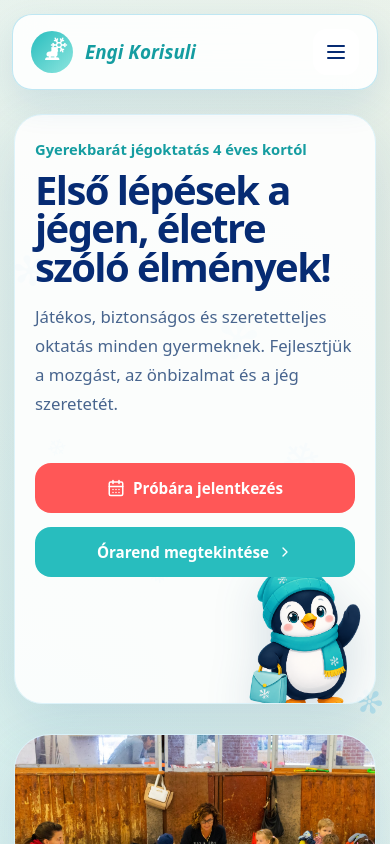
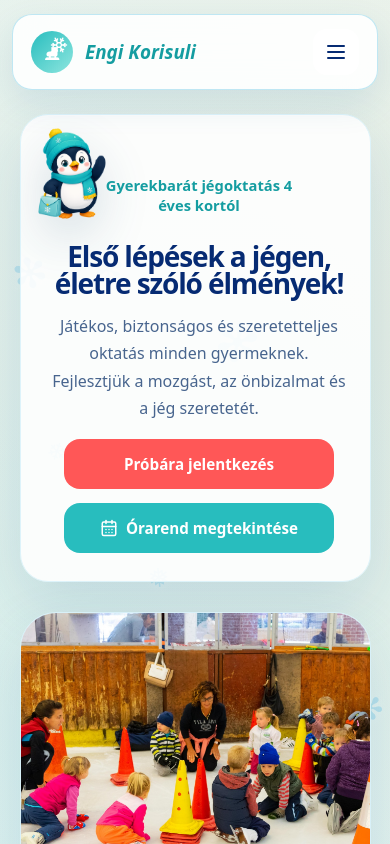
Before and after one commit to dodokrisz0312/engi-korisuli, a Next.js app: page / in a window 390 px wide. Shown: the top 844 px of the page. Built offline with nearby package versions, Linux system fonts and the light colour scheme.

Commit message:
fix hero section css

```diff
--- a/src/components/Hero.tsx
+++ b/src/components/Hero.tsx
@@ -16,10 +16,10 @@ export function Hero() {
         </p>
         <div className="hero-actions">
           <Link className="btn primary" href="/jelentkezes">
-            <CalendarDays size={18} /> Próbára jelentkezés
+            Próbára jelentkezés
           </Link>
           <Link className="btn ghost" href="/orarend">
-            Órarend megtekintése <ChevronRight size={16} />
+            <CalendarDays size={18} /> Órarend megtekintése
           </Link>
         </div>
         <Image className="hero-penguin" src={heroPenguin} alt="" aria-hidden="true" />
--- a/src/styles/base.css
+++ b/src/styles/base.css
@@ -53,24 +53,6 @@ main > footer {
 .section-shell {
   width: calc(100% - 64px);
   margin: 0 auto;
-}
-
-@media (min-width: 900px) {
-  .section-shell {
-    width: 80vw;
-  }
-}
-
-@media (max-width: 899px) {
-  .section-shell {
-    width: calc(100% - 44px);
-  }
-}
-
-@media (max-width: 640px) {
-  .section-shell {
-    width: min(100% - 28px, 520px);
-  }
 }
 
 .section-heading {
--- a/src/styles/components/Hero.css
+++ b/src/styles/components/Hero.css
@@ -24,9 +24,10 @@
   display: flex;
   flex-direction: column;
   justify-content: center;
+  gap: 24px;
   overflow: hidden;
   padding: clamp(28px, 4vw, 58px);
-  padding-right: clamp(34px, 11vw, 210px);
+  padding-right: 20px;
   border: 1px solid #ddf3fa;
   border-radius: var(--radius);
   background: var(--card);
@@ -46,13 +47,14 @@
 }
 
 .hero-copy p:not(.eyebrow) {
-  max-width: 620px;
+  max-width: 420px;
   color: var(--muted);
   font-size: clamp(1.05rem, 1.25vw, 1.2rem);
   line-height: 1.72;
 }
 
 .hero-actions {
+  width: min(460px, 72%);
   display: flex;
   flex-wrap: wrap;
   gap: 14px;
@@ -68,7 +70,7 @@
   right: 8px;
   bottom: 0px;
   z-index: 1;
-  width: clamp(120px, 15vw, 200px);
+  width: clamp(120px, 15vw, 180px);
   height: auto;
   pointer-events: none;
   filter: drop-shadow(0 18px 24px rgba(17, 69, 104, 0.16));
@@ -112,96 +114,86 @@
 }
 
 /* ==========================================================================
-   HERO VISUAL KIDS / ICONS
+   RESPONSIVE: 1200px-
    ========================================================================== */
 
-.kid {
-  position: absolute;
-  font-size: clamp(6.4rem, 12vw, 9.8rem);
-  filter: drop-shadow(0 12px 18px rgba(0, 0, 0, 0.12));
-}
-
-.kid-left {
-  left: 20%;
-  top: 20%;
-}
-
-.kid-right {
-  right: 17%;
-  top: 17%;
-}
-
-/* ==========================================================================
-   RESPONSIVE: 1180px-
-   ========================================================================== */
-
-@media (max-width: 1180px) {
-  .hero-copy {
-    padding-right: clamp(28px, 10vw, 150px);
-  }
-}
-
-/* ==========================================================================
-   RESPONSIVE: 900px-
-   ========================================================================== */
-
-@media (max-width: 900px) {
+@media (max-width: 1200px) {
   .hero {
     display: flex;
     flex-direction: column;
+    align-items: center;
     grid-template-columns: 1fr;
     padding-top: 24px;
   }
 
   .hero-copy,
   .hero-visual {
+    width: 90vw;
     min-height: 340px;
-  }
-
-  .hero-copy {
-    padding-right: 160px;
   }
 
   .hero-penguin {
     width: 150px;
   }
+
+  .hero-actions {
+    width: min(560px, 90%);
+    display: flex;
+    flex-wrap: wrap;
+    gap: 14px;
+    margin-top: 28px;
+  }
 }
 
 /* ==========================================================================
-   RESPONSIVE: 640px-
+   RESPONSIVE: 700px-
    ========================================================================== */
 
-@media (max-width: 640px) {
+@media (max-width: 700px) {
   .hero-copy {
+    align-items: center;
+    text-align: center;
     min-height: 360px;
-    padding: 24px 20px 126px;
+    gap: 16px;
+  }
+
+  .hero-copy h1 {
+    font-size: 28px;
+  }
+
+  .hero-copy p:not(.eyebrow) {
+    font-size: 16px;
+    margin: 0;
   }
 
   .hero-visual {
     min-height: 300px;
   }
 
+  .eyebrow {
+    margin-top: 32px;
+  }
+
   .hero-penguin {
-    right: 12px;
-    bottom: -8px;
-    width: 116px;
+    top: 12px;
+    left: 16px;
+    bottom: unset;
+    right: unset;
+    width: 70px;
   }
 
   .hero-actions {
     flex-direction: column;
-  }
-
-  .kid {
-    font-size: 5.2rem;
-  }
-
-  .kid-left {
-    left: 22%;
-    top: 24%;
-  }
-
-  .kid-right {
-    right: 12%;
-    top: 23%;
+    margin: 0;
   }
 }
+
+/* ==========================================================================
+   RESPONSIVE: 530px-
+   ========================================================================== */
+
+@media (max-width: 530px) {
+  .eyebrow {
+    width: 65%;
+  }
+}
```
